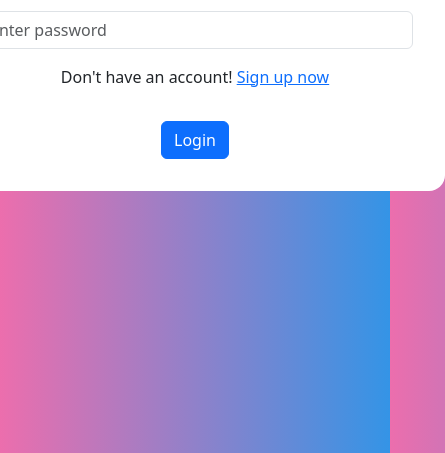
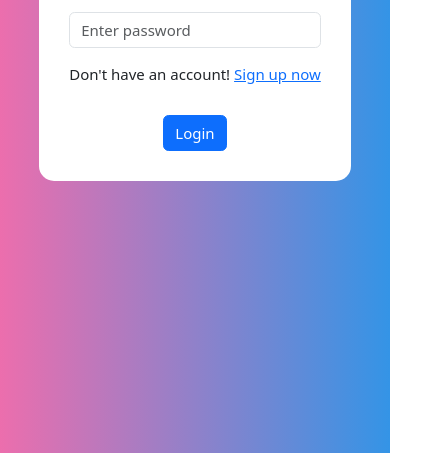
Before and after one commit to THEPRANAYMISHRA/Marschat, a plain HTML site: page frontend/pages/login.html in a window 390 px wide. Shown: the part 391-844 px from the top of the page, 445 px wide, since content can reach past the window. Drawn offline with nearby package versions, Linux system fonts and the light colour scheme.

Commit message:
login signup css responsivness added

```diff
--- a/frontend/styles/login.css
+++ b/frontend/styles/login.css
@@ -25,3 +25,12 @@ form {
   width: 100%;
   display: none;
 }
+
+@media screen and (max-width: 600px) {
+  html {
+    font-size: 15px !important;
+  }
+  form {
+    width: 80%;
+  }
+}
--- a/frontend/styles/signup.css
+++ b/frontend/styles/signup.css
@@ -25,3 +25,12 @@ form {
   width: 100%;
   display: none;
 }
+
+@media screen and (max-width: 600px) {
+  html {
+    font-size: 15px !important;
+  }
+  form {
+    width: 80%;
+  }
+}
```
